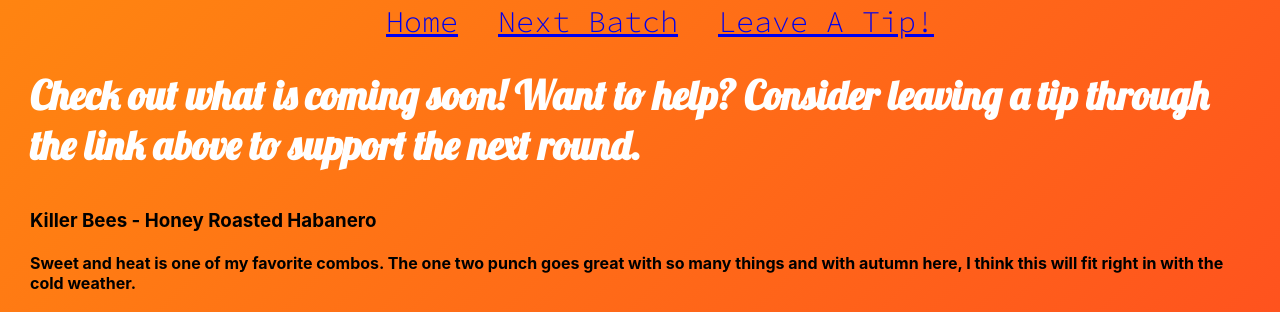
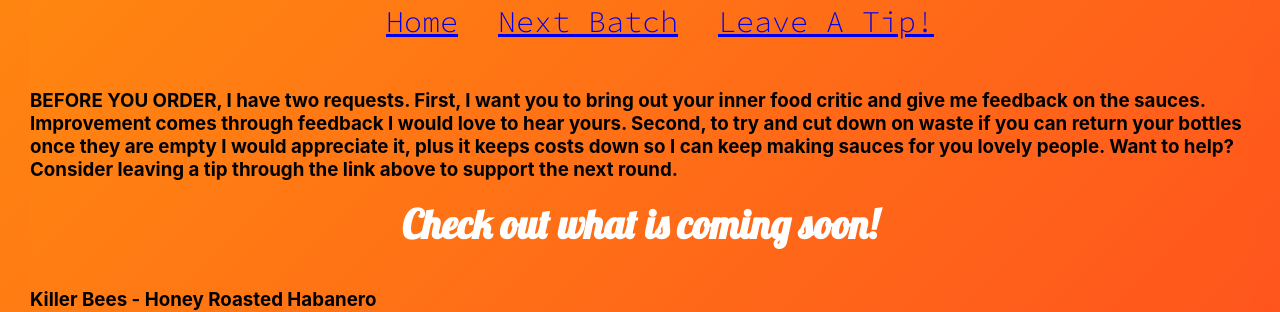
Before and after one commit to WyldWanderer/prometheus-hot-sauce, a React (Create React App) app: page /next-batch-notes in a window 1280 px wide. Shown: the part 143-455 px from the top of the page. Built offline with nearby package versions, Linux system fonts and the light colour scheme.

Commit message:
updated Next Batch screen with additional info, ready to send out now that testing on the Google form now works

```diff
--- a/src/components/NextBatch.js
+++ b/src/components/NextBatch.js
@@ -4,7 +4,8 @@ import HotSauceCard from "./HotSauceCard"
 const NextBatch = (props) => {
     return(
         <>
-            <h2 class="title">Check out what is coming soon! Want to help? Consider leaving a tip through the link above to support the next round.</h2>
+            <h3>BEFORE YOU ORDER, I have two requests. First, I want you to bring out your inner food critic and give me feedback on the sauces. Improvement comes through feedback I would love to hear yours. Second, to try and cut down on waste if you can return your bottles once they are empty I would appreciate it, plus it keeps costs down so I can keep making sauces for you lovely people. Want to help? Consider leaving a tip through the link above to support the next round.</h3>
+            <h2 class="title">Check out what is coming soon!</h2>
             <div>
                 {props.sauces[1].name ? <HotSauceCard sauces={props.sauces}/> : <h1 align="center">Not sure what's next, check back soon!</h1>}
             </div>
```
